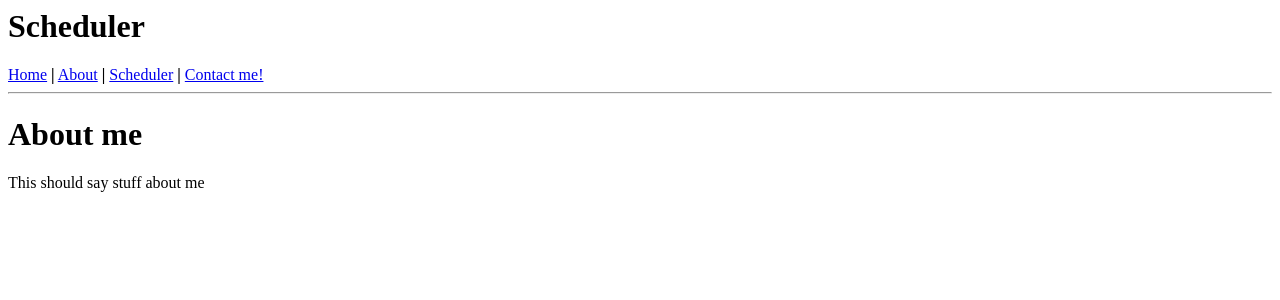
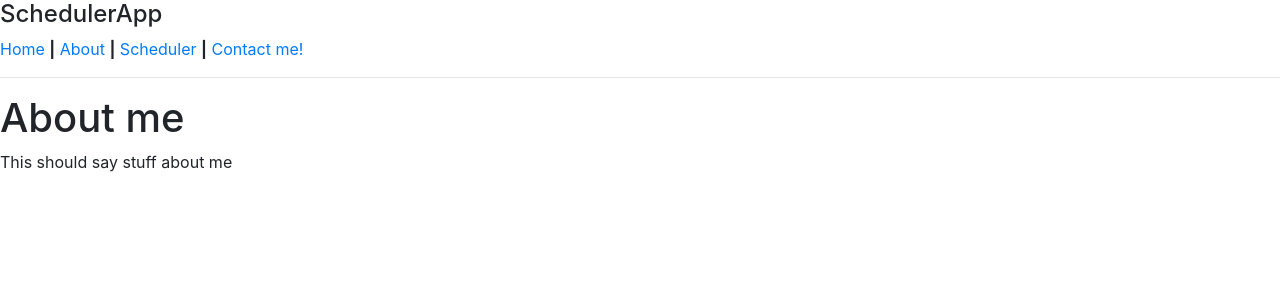
Before and after one commit to ekim1394/SchedulerWebApp, a Flask app: page /about in a window 1280 px wide. Shown: the top 300 px of the page. Run offline with Flask 2, Linux system fonts and the light colour scheme; some libraries are stand-ins or nearby versions.

Commit message:
updating webapp

```diff
--- a/app/forms.py
+++ b/app/forms.py
@@ -1,7 +1,7 @@
-from flask_wtf import Form
+from flask_wtf import FlaskForm
 from wtforms.fields.html5 import DateField
 from wtforms.validators import DataRequired
 
 
-class SchedulerForm(Form):
+class SchedulerForm(FlaskForm):
     date = DateField('DatePicker', format='%Y-%m-%d', validators=[DataRequired()])
--- a/app/templates/base.html
+++ b/app/templates/base.html
@@ -1,5 +1,10 @@
 <html>
   <head>
+    <link href="/static/css/bootstrap.min.css" rel="stylesheet" media="screen">
+    <link href="/static/css/bootstrap-responsive.min.css" rel="stylesheet">
+    <script src="http://code.jquery.com/jquery-latest.js"></script>
+    <script src="/static/js/bootstrap.min.js"></script>
+    <meta name="viewport" content="width=device-width, initial-scale=1.0">
     {% if title %}
     <title>{{ title }}</title>
     {% else %}
@@ -7,7 +12,7 @@
     {% endif %}
   </head>
   <body>
-  <div><h1>Scheduler</h1></div>
+  <h4>SchedulerApp</h4>
     <div> <a href="/index">Home</a>
       <b>|</b> <a href="/about">About</a>
       <b>|</b> <a href="/scheduler">Scheduler</a>
```
Also changed, not shown: 1 other file.
